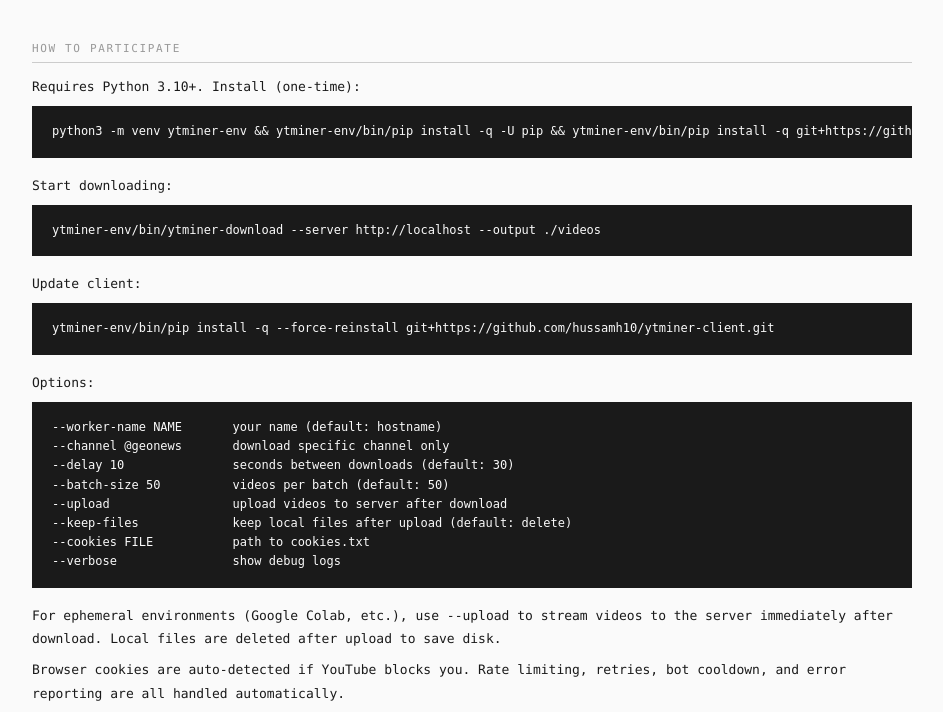
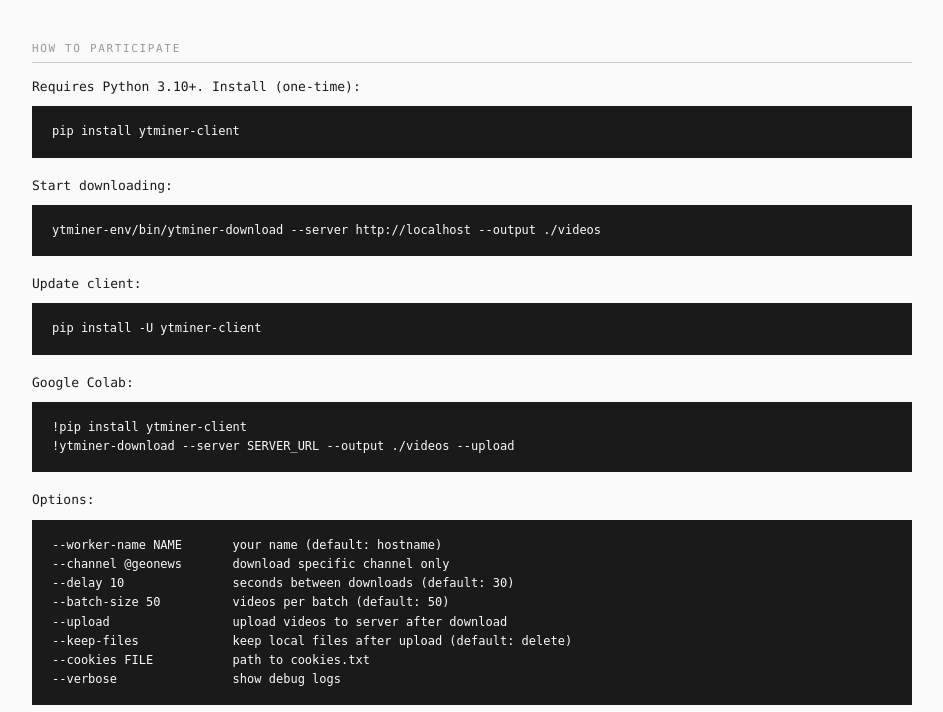
Before and after one commit to hussamh10/ytminer-server, a FastAPI app: page / in a window 1280 px wide. Shown: the part 513-1225 px from the top of the page, without its empty margins (8-951 px from the left). Run offline with FastAPI, Linux system fonts and the light colour scheme; data that the repository does not hold is empty; parts of the project's set-up code (start-up, migrations or seed data) failed here and were passed over.

Commit message:
Update dashboard: pip install from PyPI + Colab instructions
Co-Authored-By: Claude Opus 4.6 <noreply@anthropic.com>

```diff
--- a/templates/dashboard.html
+++ b/templates/dashboard.html
@@ -231,13 +231,17 @@
   <div class="section-title">how to participate</div>
   <div class="guide">
     <p>Requires Python 3.10+. Install (one-time):</p>
-    <pre id="install-cmd">python3 -m venv ytminer-env && ytminer-env/bin/pip install -q -U pip && ytminer-env/bin/pip install -q git+https://github.com/hussamh10/ytminer-client.git</pre>
+    <pre id="install-cmd">pip install ytminer-client</pre>
 
     <p>Start downloading:</p>
-    <pre id="run-cmd">ytminer-env/bin/ytminer-download --server SERVER_URL --output ./videos</pre>
+    <pre id="run-cmd">ytminer-download --server SERVER_URL --output ./videos</pre>
 
     <p>Update client:</p>
-    <pre>ytminer-env/bin/pip install -q --force-reinstall git+https://github.com/hussamh10/ytminer-client.git</pre>
+    <pre>pip install -U ytminer-client</pre>
+
+    <p>Google Colab:</p>
+    <pre>!pip install ytminer-client
+!ytminer-download --server SERVER_URL --output ./videos --upload</pre>
 
     <p>Options:</p>
     <pre>--worker-name NAME       your name (default: hostname)
```
